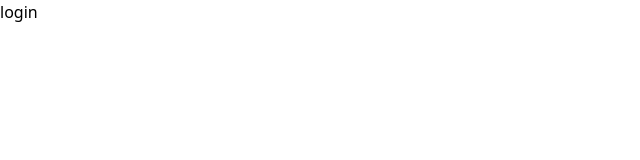
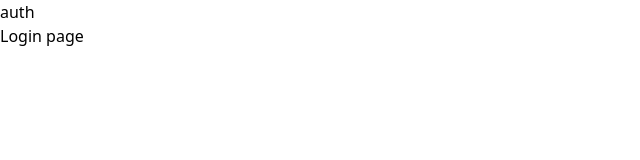
Before and after one commit to Fekleite/fincheck-ui, a React (Vite) app: page /login in a window 1280 px wide. Shown: the top 160 px of the page, without its empty margins (0-640 px from the left). Built offline with nearby package versions, Linux system fonts and the light colour scheme.

Commit message:
feat: update routes with pages and auth layout

```diff
--- a/src/Router/index.tsx
+++ b/src/Router/index.tsx
@@ -1,18 +1,26 @@
 import { BrowserRouter, Route, Routes } from "react-router-dom";
 
 import { AuthGuard } from "./AuthGuard";
+
+import { AuthLayout } from "../ui/layouts/AuthLayout";
+
+import { Login } from "../ui/pages/Login";
+import { Register } from "../ui/pages/Register";
+import { Dashboard } from "../ui/pages/Dashboard";
 
 export function Router() {
   return (
     <BrowserRouter>
       <Routes>
         <Route element={<AuthGuard isPrivate={false} />}>
-          <Route path="/login" element={<h1>login</h1>} />
-          <Route path="/register" element={<h1>register</h1>} />
+          <Route element={<AuthLayout />}>
+            <Route path="/login" element={<Login />} />
+            <Route path="/register" element={<Register />} />
+          </Route>
         </Route>
 
         <Route element={<AuthGuard isPrivate={true} />}>
-          <Route path="/" element={<h1>dashboard</h1>} />
+          <Route path="/" element={<Dashboard />} />
         </Route>
       </Routes>
     </BrowserRouter>
```
